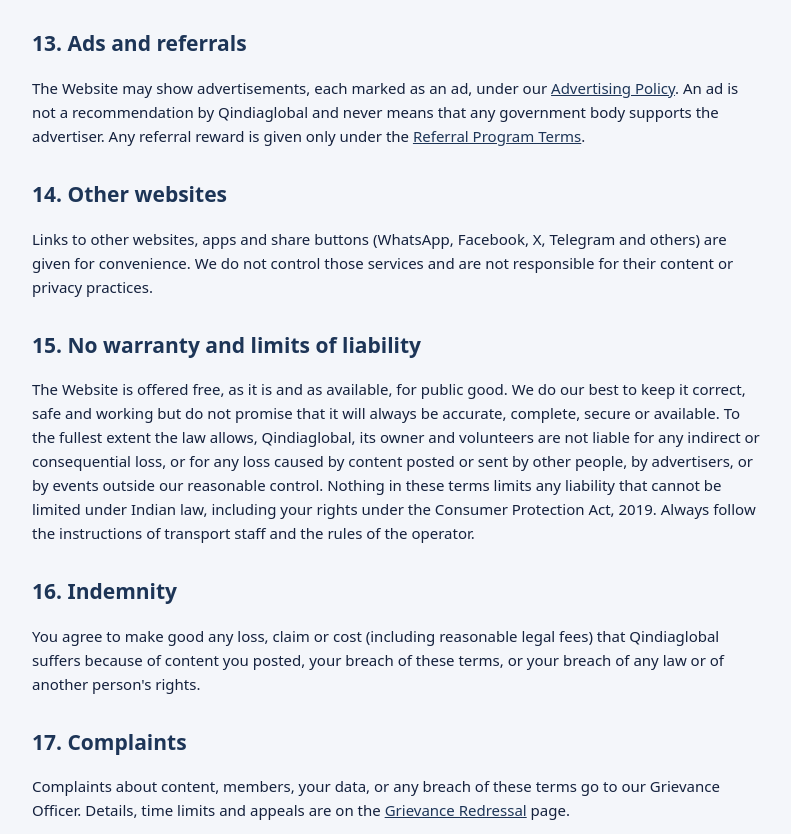
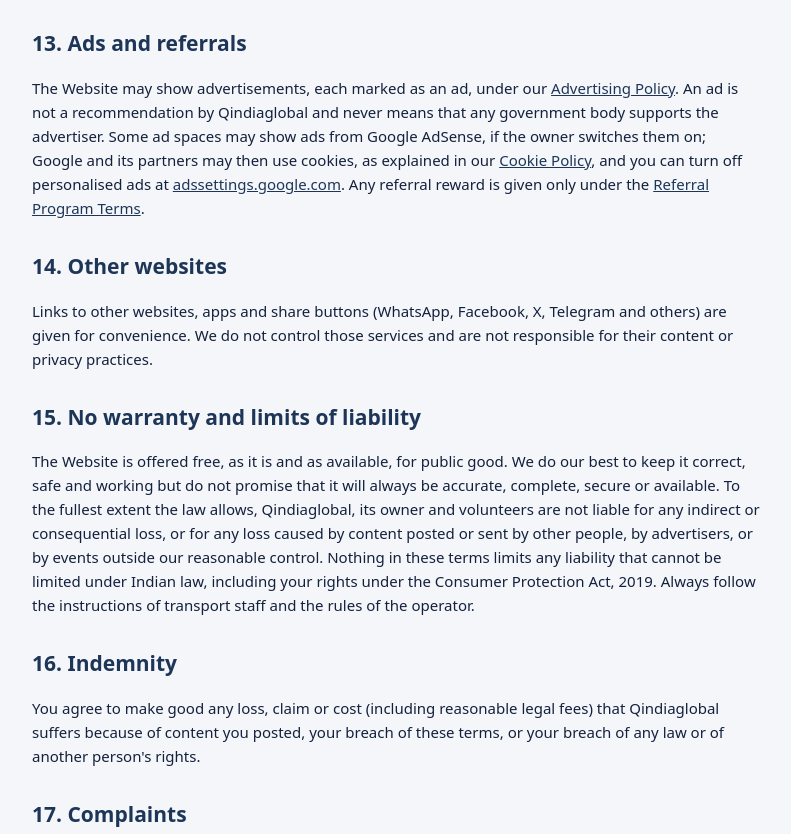
Before and after one commit to fimbewa/myrightmyride.com, a website: page sites/qindiaglobal/legal/terms.html in a window 1280 px wide. Shown: the part 5092-5926 px from the top of the page, without its empty margins (244-1035 px from the left). Drawn offline with Linux system fonts and the light colour scheme; no server answers.

Commit message:
qindiaglobal: mention Google AdSense in /legal/terms; fix ads test for terms redirect
Co-Authored-By: Claude Opus 5.5 <noreply@anthropic.com>
Claude-Session: https://claude.ai/code/session_015mqK9GWXCHPBtoabF9WyQK

```diff
--- a/sites/qindiaglobal/legal/terms.html
+++ b/sites/qindiaglobal/legal/terms.html
@@ -117,7 +117,7 @@
   <p>Without our written permission you may <b>not</b>: sell or charge for the posters or content; change them or add another name or logo to them; use our name or logo for any business, product, fund-raising, political or religious purpose; suggest that we support you, your organisation or a cause; or use our name, logo or content in any way that suggests government approval. Photographs credited to their photographers (for example under the Unsplash Licence) belong to them and are not covered by this permission.</p>
 
   <h2 id="t13">13. Ads and referrals</h2>
-  <p>The Website may show advertisements, each marked as an ad, under our <a href="/legal/advertising">Advertising Policy</a>. An ad is not a recommendation by Qindiaglobal and never means that any government body supports the advertiser. Any referral reward is given only under the <a href="/legal/referral">Referral Program Terms</a>.</p>
+  <p>The Website may show advertisements, each marked as an ad, under our <a href="/legal/advertising">Advertising Policy</a>. An ad is not a recommendation by Qindiaglobal and never means that any government body supports the advertiser. Some ad spaces may show ads from Google AdSense, if the owner switches them on; Google and its partners may then use cookies, as explained in our <a href="/legal/cookies">Cookie Policy</a>, and you can turn off personalised ads at <a href="https://adssettings.google.com" target="_blank" rel="noopener">adssettings.google.com</a>. Any referral reward is given only under the <a href="/legal/referral">Referral Program Terms</a>.</p>
 
   <h2 id="t14">14. Other websites</h2>
   <p>Links to other websites, apps and share buttons (WhatsApp, Facebook, X, Telegram and others) are given for convenience. We do not control those services and are not responsible for their content or privacy practices.</p>
```
Also changed, not shown: test/qindia-ads.test.js (+1 -1 lines).
